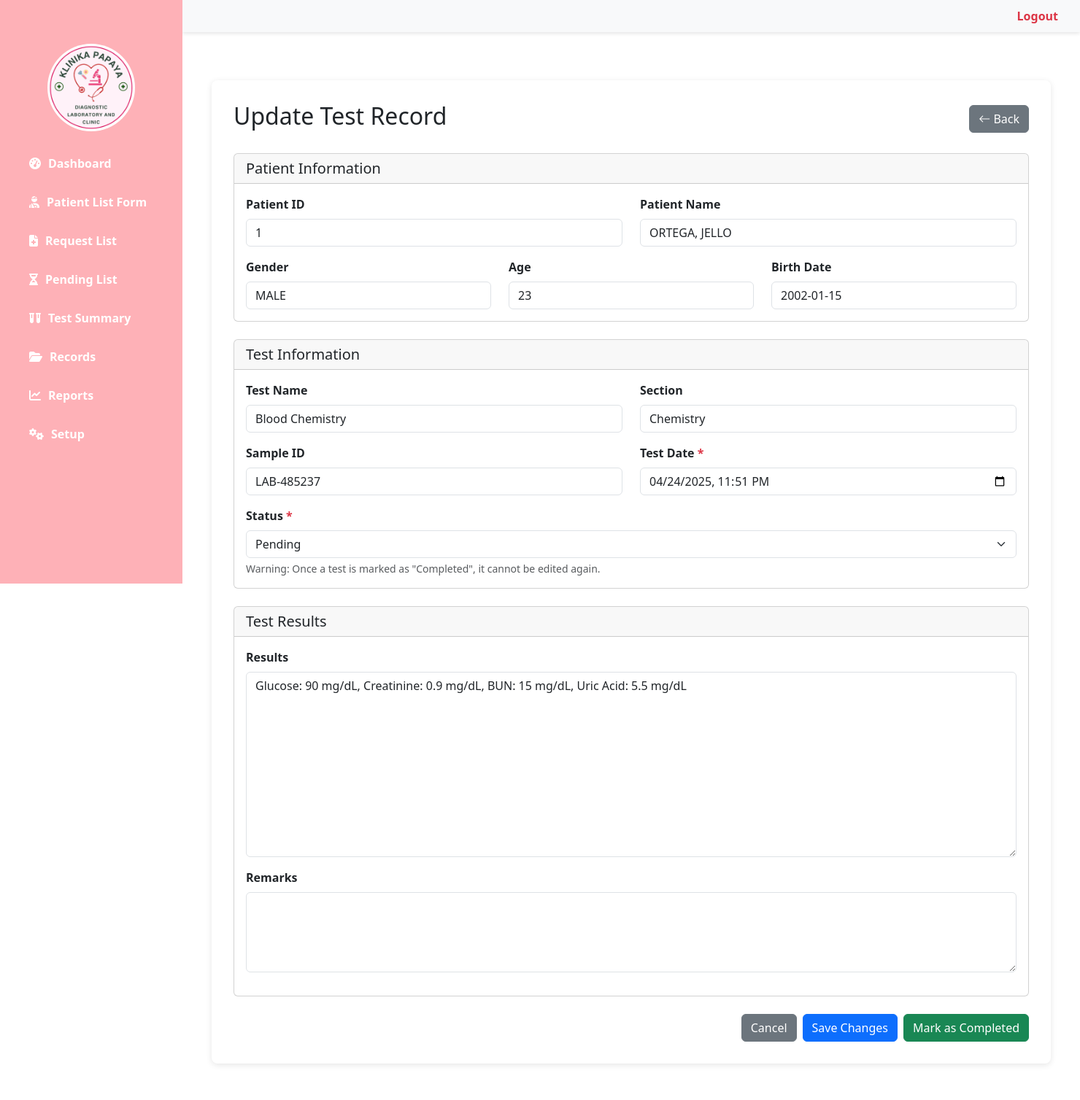
After one commit to Itsmeurjello/Klinika-Papaya-Diagnostic-Laboratory-System, a PHP site: page /update_record.php?id=7 in a window 1480 px wide. The commit adds this page. Shown: the whole page at 73% size. Run offline with PHP 8.4, Linux system fonts and the light colour scheme; a user stored in the database is signed in; data comes from the database, SQL or seed files in the repository.

Commit message:
final update

```diff
--- /dev/null
+++ b/update_record.php
@@ -0,0 +1,329 @@
+<?php
+session_start();
+require_once 'config/db_connect.php';
+
+// Check if user is logged in
+if (!isset($_SESSION['username'])) {
+    header("Location: login.php");
+    exit();
+}
+
+// Generate CSRF token
+if (!isset($_SESSION['csrf_token'])) {
+    $_SESSION['csrf_token'] = bin2hex(random_bytes(32));
+}
+$csrf_token = $_SESSION['csrf_token'];
+
+// Check if ID is provided
+if (!isset($_GET['id']) || !is_numeric($_GET['id'])) {
+    header("Location: records.php");
+    exit();
+}
+
+$recordId = $_GET['id'];
+$errorMsg = null;
+$successMsg = null;
+
+try {
+    // Get the test record
+    $stmt = $connect->prepare("
+        SELECT tr.*, p.full_name, p.gender, p.age, p.birth_date
+        FROM test_records tr
+        LEFT JOIN patients p ON tr.patient_id = p.patient_id
+        WHERE tr.id = :id
+    ");
+    $stmt->bindParam(':id', $recordId);
+    $stmt->execute();
+
+    $record = $stmt->fetch(PDO::FETCH_ASSOC);
+
+    if (!$record) {
+        // Record not found
+        header("Location: records.php");
+        exit();
+    }
+
+    // Check if the record is already completed
+    if ($record['status'] === 'Completed') {
+        header("Location: view_record.php?id={$recordId}");
+        exit();
+    }
+
+    // Process form submission
+    if ($_SERVER['REQUEST_METHOD'] === 'POST') {
+        // Verify CSRF token
+        if (!isset($_POST['csrf_token']) || $_POST['csrf_token'] !== $_SESSION['csrf_token']) {
+            die("CSRF token validation failed");
+        }
+
+        // Validate and sanitize inputs
+        $testDate = !empty($_POST['test_date']) ? $_POST['test_date'] : null;
+        $status = !empty($_POST['status']) ? $_POST['status'] : 'Pending';
+        $result = isset($_POST['result']) ? $_POST['result'] : null;
+        $remarks = isset($_POST['remarks']) ? $_POST['remarks'] : null;
+
+        // Validate status
+        if (!in_array($status, ['Pending', 'In Progress', 'Completed'])) {
+            $errorMsg = "Invalid status value.";
+        }
+
+        // If no errors, update the record
+        if (!$errorMsg) {
+            // Build update query with available fields
+            $updateFields = [];
+            $params = [':id' => $recordId];
+
+            if (!empty($testDate)) {
+                $updateFields[] = "test_date = :test_date";
+                $params[':test_date'] = $testDate;
+            }
+
+            if (!empty($status)) {
+                $updateFields[] = "status = :status";
+                $params[':status'] = $status;
+            }
+
+            if (isset($result)) { // Allow empty result (clearing)
+                $updateFields[] = "result = :result";
+                $params[':result'] = $result;
+            }
+
+            if (isset($remarks)) { // Allow empty remarks (clearing)
+                $updateFields[] = "remarks = :remarks";
+                $params[':remarks'] = $remarks;
+            }
+
+            $updateFields[] = "performed_by = :performed_by";
+            $params[':performed_by'] = $_SESSION['username'];
+
+            $updateFields[] = "updated_at = NOW()";
+
+            if (empty($updateFields)) {
+                $errorMsg = "No fields to update.";
+            } else {
+                $sql = "UPDATE test_records SET " . implode(", ", $updateFields) . " WHERE id = :id";
+                $updateStmt = $connect->prepare($sql);
+                $updateStmt->execute($params);
+
+                if ($updateStmt->rowCount() > 0) {
+                    $successMsg = "Test record updated successfully.";
+
+                    // Refresh record data after update
+                    $stmt->execute([':id' => $recordId]);
+                    $record = $stmt->fetch(PDO::FETCH_ASSOC);
+                } else {
+                    $errorMsg = "No changes were made or record not found.";
+                }
+            }
+        }
+    }
+
+} catch (PDOException $e) {
+    $errorMsg = "Database error: " . $e->getMessage();
+}
+?>
+
+<!DOCTYPE html>
+<html lang="en">
+<head>
+    <meta charset="UTF-8">
+    <title>Update Test Record - Klinika Papaya</title>
+    <link href="https://cdn.jsdelivr.net/npm/bootstrap@5.3.3/dist/css/bootstrap.min.css" rel="stylesheet">
+    <link rel="stylesheet" href="https://cdn.jsdelivr.net/npm/bootstrap-icons@1.11.1/font/bootstrap-icons.css">
+    <link rel="stylesheet" href="assets/css/dashboard.css">
+    <link rel="stylesheet" href="assets/css/style.css">
+</head>
+<body>
+    <!-- Header -->
+    <header>
+        <a href="logout.php" onclick="return confirm('Log out?')">Logout</a>
+    </header>
+
+    <?php include('sidebar.php'); ?>
+
+    <div class="main-content">
+        <div class="table-container">
+            <div class="d-flex justify-content-between align-items-center mb-4">
+                <h2>Update Test Record</h2>
+                <button class="btn btn-secondary" onclick="goBack()">
+                    <i class="bi bi-arrow-left"></i> Back
+                </button>
+            </div>
+
+            <?php if ($errorMsg): ?>
+                <div class="alert alert-danger"><?= htmlspecialchars($errorMsg) ?></div>
+            <?php endif; ?>
+
+            <?php if ($successMsg): ?>
+                <div class="alert alert-success"><?= htmlspecialchars($successMsg) ?></div>
+            <?php endif; ?>
+
+            <form method="POST" action="">
+                <input type="hidden" name="csrf_token" value="<?= $csrf_token ?>">
+
+                <!-- Patient Information (Read-only) -->
+                <div class="card mb-4">
+                    <div class="card-header">
+                        <h5 class="mb-0">Patient Information</h5>
+                    </div>
+                    <div class="card-body">
+                        <div class="row mb-3">
+                            <div class="col-md-6">
+                                <label class="form-label">Patient ID</label>
+                                <input type="text" class="form-control" value="<?= htmlspecialchars($record['patient_id']) ?>" readonly>
+                            </div>
+                            <div class="col-md-6">
+                                <label class="form-label">Patient Name</label>
+                                <input type="text" class="form-control" value="<?= htmlspecialchars($record['patient_name']) ?>" readonly>
+                            </div>
+                        </div>
+                        <div class="row">
+                            <div class="col-md-4">
+                                <label class="form-label">Gender</label>
+                                <input type="text" class="form-control" value="<?= htmlspecialchars($record['gender'] ?? 'N/A') ?>" readonly>
+                            </div>
+                            <div class="col-md-4">
+                                <label class="form-label">Age</label>
+                                <input type="text" class="form-control" value="<?= htmlspecialchars($record['age'] ?? 'N/A') ?>" readonly>
+                            </div>
+                            <div class="col-md-4">
+                                <label class="form-label">Birth Date</label>
+                                <input type="text" class="form-control" value="<?= $record['birth_date'] ? date('Y-m-d', strtotime($record['birth_date'])) : 'N/A' ?>" readonly>
+                            </div>
+                        </div>
+                    </div>
+                </div>
+
+                <!-- Test Information -->
+                <div class="card mb-4">
+                    <div class="card-header">
+                        <h5 class="mb-0">Test Information</h5>
+                    </div>
+                    <div class="card-body">
+                        <div class="row mb-3">
+                            <div class="col-md-6">
+                                <label class="form-label">Test Name</label>
+                                <input type="text" class="form-control" value="<?= htmlspecialchars($record['test_name']) ?>" readonly>
+                            </div>
+                            <div class="col-md-6">
+                                <label class="form-label">Section</label>
+                                <input type="text" class="form-control" value="<?= htmlspecialchars($record['section']) ?>" readonly>
+                            </div>
+                        </div>
+                        <div class="row mb-3">
+                            <div class="col-md-6">
+                                <label class="form-label">Sample ID</label>
+                                <input type="text" class="form-control" value="<?= htmlspecialchars($record['sample_id']) ?>" readonly>
+                            </div>
+                            <div class="col-md-6">
+                                <label class="form-label">Test Date <span class="text-danger">*</span></label>
+                                <input type="datetime-local" class="form-control" name="test_date"
+                                       value="<?= date('Y-m-d\TH:i', strtotime($record['test_date'])) ?>" required>
+                            </div>
+                        </div>
+                        <div class="row">
+                            <div class="col-md-12">
+                                <label class="form-label">Status <span class="text-danger">*</span></label>
+                                <select class="form-select" name="status" required>
+                                    <option value="Pending" <?= $record['status'] === 'Pending' ? 'selected' : '' ?>>Pending</option>
+                                    <option value="In Progress" <?= $record['status'] === 'In Progress' ? 'selected' : '' ?>>In Progress</option>
+                                    <option value="Completed" <?= $record['status'] === 'Completed' ? 'selected' : '' ?>>Completed</option>
+                                </select>
+                                <div class="form-text">Warning: Once a test is marked as "Completed", it cannot be edited again.</div>
+                            </div>
+                        </div>
+                    </div>
+                </div>
+
+                <!-- Test Results -->
+                <div class="card mb-4">
+                    <div class="card-header">
+                        <h5 class="mb-0">Test Results</h5>
+                    </div>
+                    <div class="card-body">
+                        <div class="mb-3">
+                            <label class="form-label">Results</label>
+                            <textarea class="form-control" name="result" rows="10"><?= htmlspecialchars($record['result'] ?? '') ?></textarea>
+                        </div>
+                        <div class="mb-3">
+                            <label class="form-label">Remarks</label>
+                            <textarea class="form-control" name="remarks" rows="4"><?= htmlspecialchars($record['remarks'] ?? '') ?></textarea>
+                        </div>
+                    </div>
+                </div>
+
+                <!-- Submit Buttons -->
+                <div class="d-flex justify-content-end gap-2">
+                    <a href="view_record.php?id=<?= $recordId ?>" class="btn btn-secondary">Cancel</a>
+                    <button type="submit" id="saveBtn" class="btn btn-primary">Save Changes</button>
+                    <button type="button" id="completeBtn" class="btn btn-success" data-bs-toggle="modal" data-bs-target="#confirmCompleteModal">
+                        Mark as Completed
+                    </button>
+                </div>
+            </form>
+
+            <!-- Confirm Completion Modal -->
+            <div class="modal fade" id="confirmCompleteModal" tabindex="-1" aria-labelledby="confirmCompleteModalLabel" aria-hidden="true">
+                <div class="modal-dialog">
+                    <div class="modal-content">
+                        <div class="modal-header">
+                            <h5 class="modal-title" id="confirmCompleteModalLabel">Confirm Completion</h5>
+                            <button type="button" class="btn-close" data-bs-dismiss="modal" aria-label="Close"></button>
+                        </div>
+                        <div class="modal-body">
+                            <p>Are you sure you want to mark this test as completed?</p>
+                            <p class="text-danger"><strong>Warning:</strong> This action cannot be undone. Once a test is marked as completed, it cannot be edited again.</p>
+                        </div>
+                        <div class="modal-footer">
+                            <button type="button" class="btn btn-secondary" data-bs-dismiss="modal">Cancel</button>
+                            <button type="button" id="confirmCompleteBtn" class="btn btn-success">Mark as Completed</button>
+                        </div>
+                    </div>
+                </div>
+            </div>
+        </div>
+    </div>
+
+    <!-- JavaScript -->
+    <script src="https://cdn.jsdelivr.net/npm/bootstrap@5.3.3/dist/js/bootstrap.bundle.min.js"></script>
+    <script>
+        function goBack() {
+            window.history.back();
+        }
+
+        document.addEventListener('DOMContentLoaded', function() {
+            const form = document.querySelector('form');
+            const statusSelect = document.querySelector('select[name="status"]');
+            const confirmCompleteBtn = document.getElementById('confirmCompleteBtn');
+
+            // Handle the confirmation modal button click
+            confirmCompleteBtn.addEventListener('click', function() {
+                statusSelect.value = 'Completed';
+                form.submit();
+            });
+
+            // Success message auto-hide after 5 seconds
+            const successAlert = document.querySelector('.alert-success');
+            if (successAlert) {
+                setTimeout(function() {
+                    successAlert.style.transition = 'opacity 1s';
+                    successAlert.style.opacity = '0';
+                    setTimeout(function() {
+                        successAlert.remove();
+                    }, 1000);
+                }, 5000);
+            }
+
+            // Form submission confirmation
+            form.addEventListener('submit', function(event) {
+                // If the status is changing to "Completed" without using the modal
+                if (statusSelect.value === 'Completed' && '<?= $record['status'] ?>' !== 'Completed') {
+                    event.preventDefault();
+                    const modal = new bootstrap.Modal(document.getElementById('confirmCompleteModal'));
+                    modal.show();
+                }
+            });
+        });
+    </script>
+</body>
+</html>
```
Also changed, not shown: setup.php (+15 -33 lines), view_record.php (added, +224 -0 lines).
